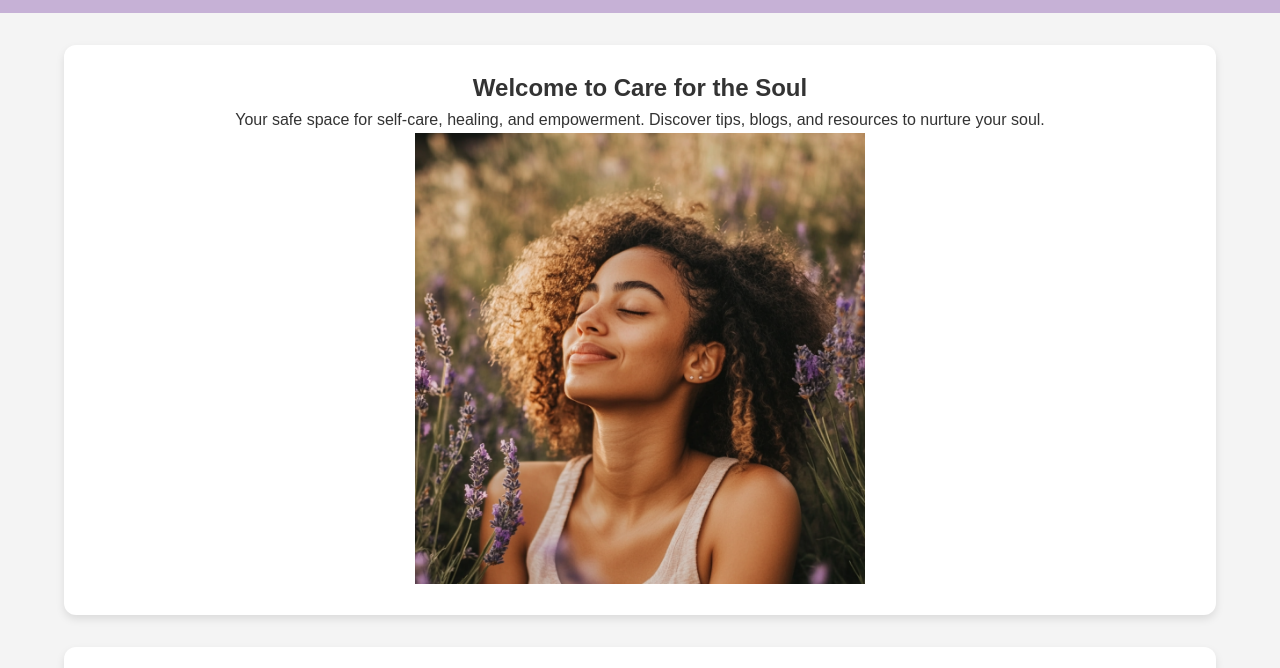
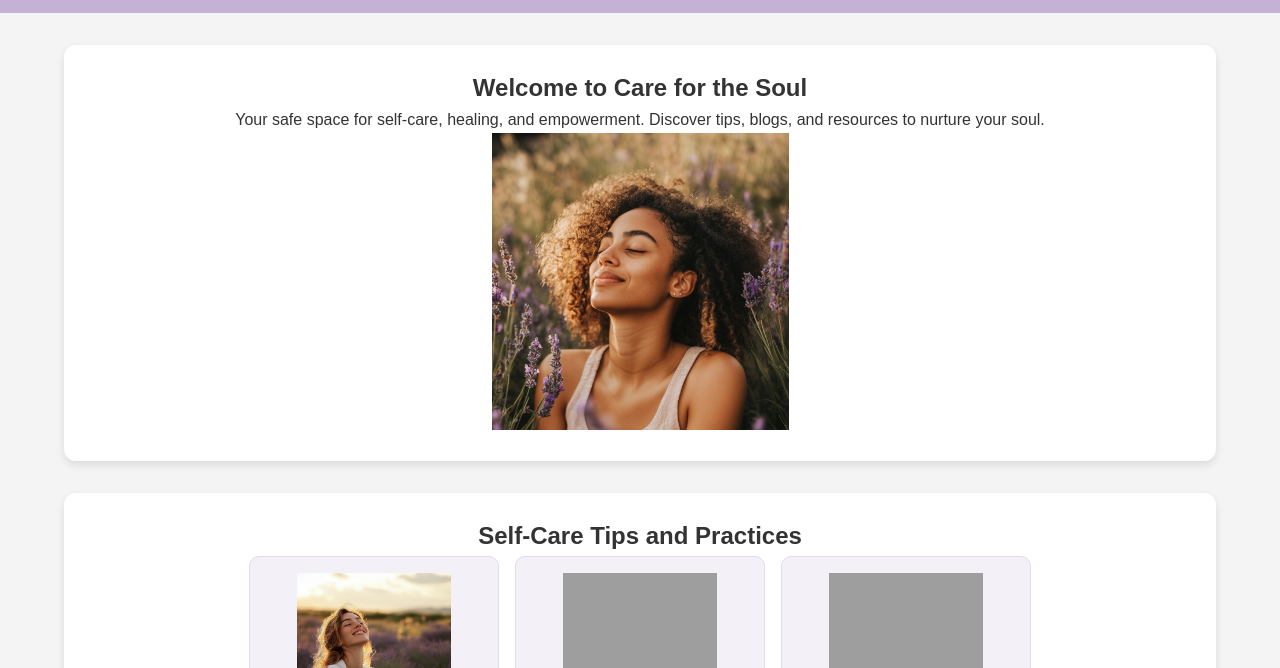
Before and after one commit to nikkitey/final-careforthesoul, a plain HTML site: page index.html in a window 1280 px wide. Shown: the part 109-777 px from the top of the page. Drawn offline with nearby package versions, Linux system fonts and the light colour scheme; grey boxes are pictures that could not be loaded; a script that the page names is missing.

Commit message:
Update index.html

```diff
--- a/index.html
+++ b/index.html
@@ -29,7 +29,7 @@
                 <p>Your safe space for self-care, healing, and empowerment. Discover tips, blogs, and resources to nurture your soul.</p>
             </div>
             <div class="hero-image">
-                <img src="Images/Woman at peace.png" alt="Lavender fields and candles" width="450" height="451" />
+                <img src="Images/Woman at peace.png" alt="Lavender fields and candles" width="297" height="297" />
             </div>
         </section>
 
```
